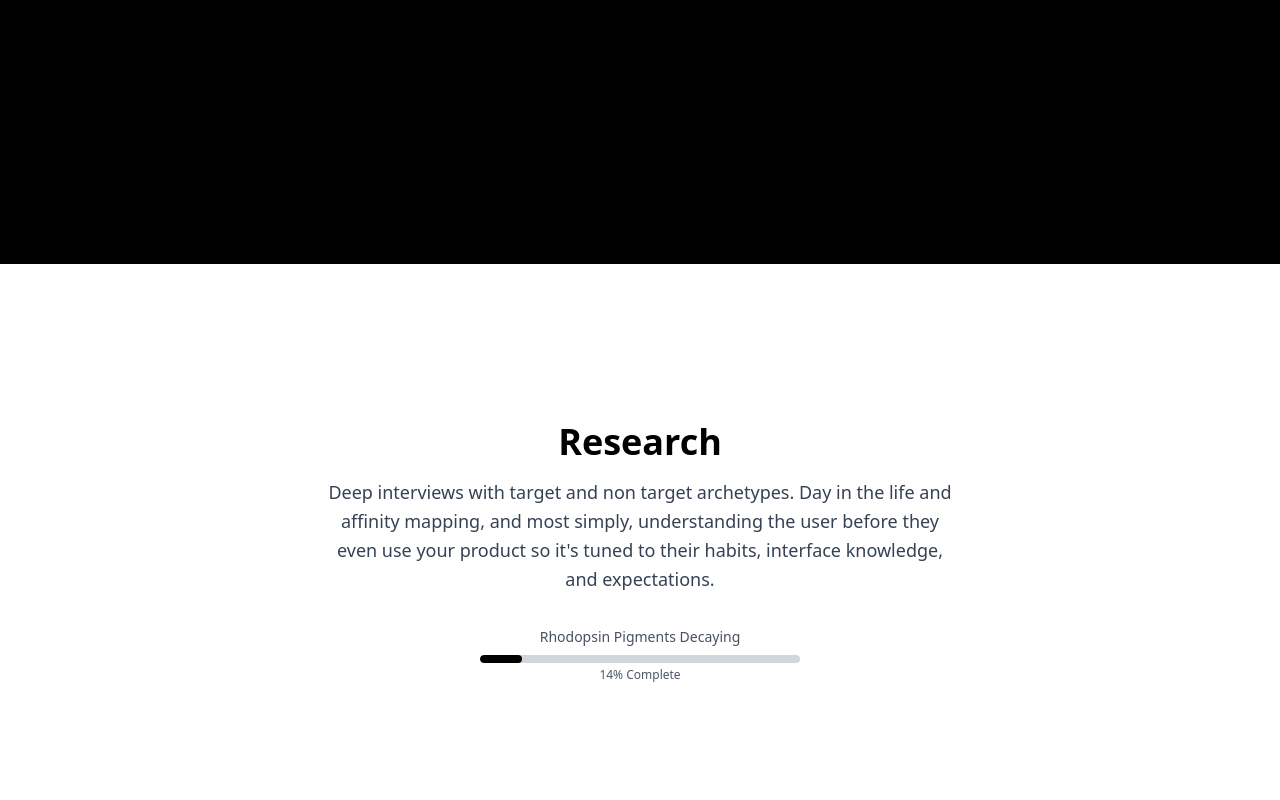
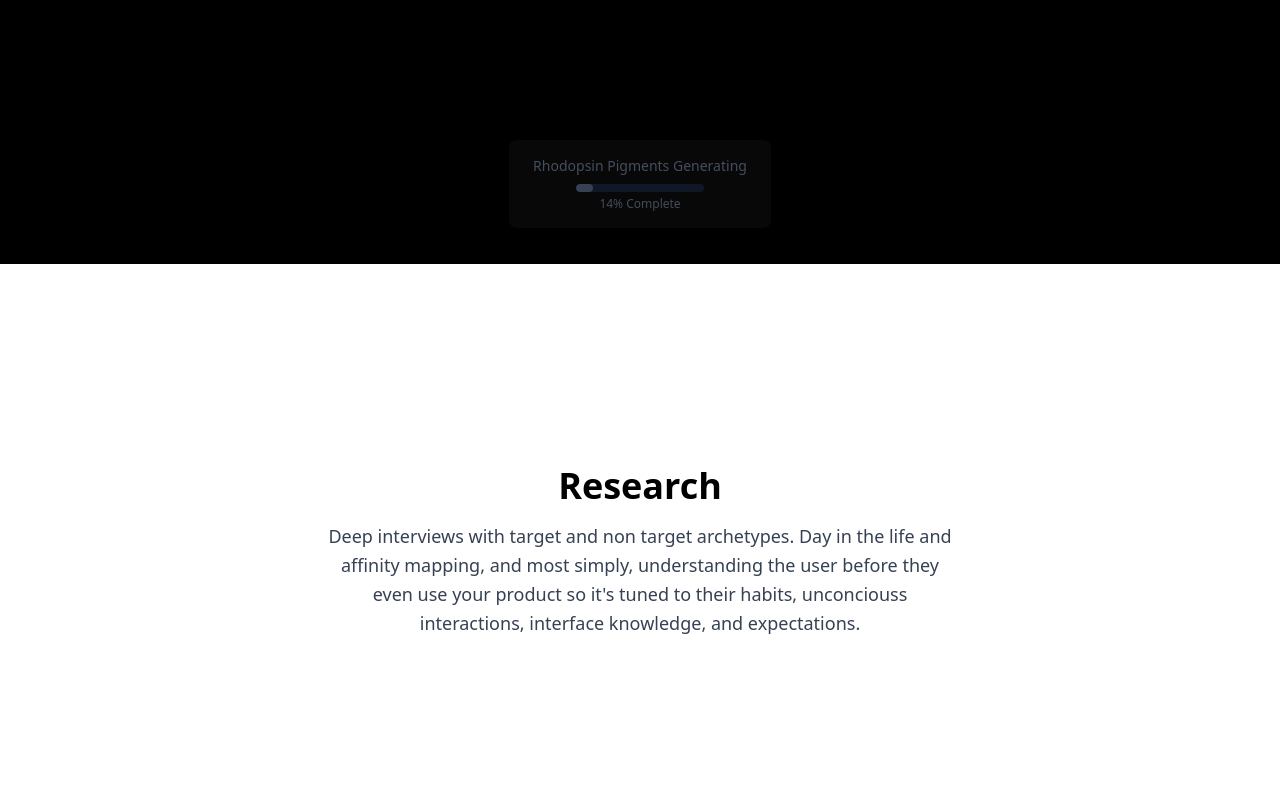
Before and after one commit to Zazawowow/Syntropy-Institute, a React (Vite) app: page / in a window 1280 px wide. Shown: the part 1240-2040 px from the top of the page. Built offline with nearby package versions, Linux system fonts and the light colour scheme.

Commit message:
feat: implement rhodopsin modal for user feedback and enhance progress bar functionality with improved layout and interaction

```diff
--- a/src/App.tsx
+++ b/src/App.tsx
@@ -59,6 +59,8 @@ function App() {
   const [rhodopsinProgress, setRhodopsinProgress] = useState(0);
   const [footnoteVisible, setFootnoteVisible] = useState(false);
   const [footnoteTextChanged, setFootnoteTextChanged] = useState(false);
+  const [rhodopsinModalOpen, setRhodopsinModalOpen] = useState(false);
+  const [dismissedLoaders, setDismissedLoaders] = useState<string[]>([]);
 
   const slides = [
     { type: 'image', src: '/screen-1.png', alt: 'Proux application screenshot 1' },
@@ -114,6 +116,15 @@ function App() {
   const shouldInvertNav = () => {
     const blackSections = ['hey', 'testing', 'predict-efficacy']; // These are the black sections (even indexed sections from navItems.slice(1))
     return blackSections.includes(currentSection);
+  };
+
+  // Handle rhodopsin modal dismissal
+  const handleRhodopsinModalClose = () => {
+    setRhodopsinModalOpen(false);
+    // Add current section to dismissed loaders list
+    if (currentSection && !dismissedLoaders.includes(currentSection)) {
+      setDismissedLoaders(prev => [...prev, currentSection]);
+    }
   };
 
   useEffect(() => {
@@ -215,10 +226,10 @@ function App() {
         setFootnoteVisible(true);
       }, 2000);
 
-      // Change text after 4 seconds total (2s + 2s)
+      // Change text after 6 seconds total (2s + 4s)
       const changeTimer = setTimeout(() => {
         setFootnoteTextChanged(true);
-      }, 4000);
+      }, 6000);
 
       return () => {
         clearTimeout(showTimer);
@@ -400,7 +411,7 @@ function App() {
                  <div>
                    <h3 className={`text-lg font-bold mb-2 ${
                      shouldInvertNav() ? 'text-white' : 'text-black'
-                   }`}>Light & Dark</h3>
+                   }`}>Light to Dark Transitions</h3>
                    <p className={`text-sm leading-relaxed ${
                      shouldInvertNav() ? 'text-gray-300' : 'text-gray-700'
                    }`}>
@@ -440,6 +451,71 @@ function App() {
                    }`}
                  >
                    Nah I like them
+                 </button>
+               </div>
+            </motion.div>
+          </motion.div>
+        )}
+      </AnimatePresence>
+
+      {/* --- Rhodopsin Modal --- */}
+      <AnimatePresence>
+        {rhodopsinModalOpen && (
+          <motion.div
+            className="fixed inset-0 bg-black/50 backdrop-blur-sm z-50 flex items-center justify-center p-4"
+            initial={{ opacity: 0 }}
+            animate={{ opacity: 1 }}
+            exit={{ opacity: 0 }}
+            onClick={handleRhodopsinModalClose}
+          >
+            <motion.div
+              className={`rounded-lg p-6 max-w-md w-full mx-4 relative ${
+                shouldInvertNav() ? 'bg-secondary-black text-white' : 'bg-white text-black'
+              }`}
+              initial={{ scale: 0.8, opacity: 0, y: 50 }}
+              animate={{ scale: 1, opacity: 1, y: 0 }}
+              exit={{ scale: 0.8, opacity: 0, y: 50 }}
+              transition={{ type: "spring", stiffness: 300, damping: 25 }}
+              onClick={(e) => e.stopPropagation()}
+            >
+              <button
+                onClick={handleRhodopsinModalClose}
+                className={`absolute top-4 right-4 text-xl transition-colors ${
+                  shouldInvertNav() ? 'text-gray-400 hover:text-gray-200' : 'text-gray-500 hover:text-gray-700'
+                }`}
+              >
+                ×
+              </button>
+
+              <h2 className={`text-2xl font-bold mb-6 ${
+                shouldInvertNav() ? 'text-white' : 'text-black'
+              }`}>Rhodopsin Effects</h2>
+
+                            <div className="space-y-4 mb-6">
+                <div>
+                  <h3 className={`text-lg font-bold mb-2 ${
+                    shouldInvertNav() ? 'text-white' : 'text-black'
+                  }`}>
+                    {currentSection === 'research' ? 'Dark to Light Transitions' : 'Light to Dark Transitions'}
+                  </h3>
+                  <p className={`text-sm leading-relaxed ${
+                    shouldInvertNav() ? 'text-gray-300' : 'text-gray-700'
+                  }`}>
+                    You're causing the user to {currentSection === 'research' ? 'decay' : 'generate'} rhodopsin pigments in their eyes and it takes time to adjust
+                  </p>
+                </div>
+              </div>
+
+              <div className="flex justify-center">
+                <button
+                  onClick={handleRhodopsinModalClose}
+                  className={`px-4 py-2 rounded-lg font-medium transition-colors ${
+                    shouldInvertNav()
+                      ? 'bg-white text-black hover:bg-gray-200'
+                      : 'bg-black text-white hover:bg-gray-800'
+                  }`}
+                >
+                  Got it
                 </button>
               </div>
             </motion.div>
@@ -662,6 +738,9 @@ function App() {
           const bgColor = isEven ? 'bg-black' : 'bg-white';
           const textColor = isEven ? 'text-white' : 'text-black';
           const subTextColor = isEven ? 'text-gray-300' : 'text-gray-700';
+          const loaderTextColor = isEven ? 'text-gray-500' : 'text-gray-400';
+          const loaderBgColor = isEven ? 'bg-gray-800' : 'bg-gray-200';
+          const loaderFillColor = isEven ? 'bg-gray-600' : 'bg-gray-500';
 
           // Determine rhodopsin message
           const getRhodopsinMessage = () => {
@@ -673,8 +752,9 @@ function App() {
           const rhodopsinMessage = getRhodopsinMessage();
 
           return (
-            <section key={targetId} id={targetId} className={`snap-section flex items-center justify-center snap-start ${bgColor}`}>
-              <div className={`text-center max-w-2xl px-4 -translate-y-8 sm:-translate-y-16 ${textColor}`}>
+            <section key={targetId} id={targetId} className={`snap-section flex flex-col snap-start ${bgColor}`}>
+              <div className={`flex-1 flex items-center justify-center min-h-0`}>
+                <div className={`text-center max-w-2xl px-4 ${textColor}`}>
                 <h2 className="text-3xl sm:text-4xl font-bold">
                   {item === 'Hey' ? 'Does UX matter in Bitcoin and Nostr?' : item}
                 </h2>
@@ -685,7 +765,7 @@ function App() {
                 )}
                 {item === 'Research' && (
                   <p className={`mt-4 text-base sm:text-lg leading-relaxed ${subTextColor}`}>
-                    Deep interviews with target and non target archetypes. Day in the life and affinity mapping, and most simply, understanding the user before they even use your product so it's tuned to their habits, interface knowledge, and expectations.
+                    Deep interviews with target and non target archetypes. Day in the life and affinity mapping, and most simply, understanding the user before they even use your product so it's tuned to their habits, unconciouss interactions, interface knowledge, and expectations.
                   </p>
                 )}
                 {item === 'Testing' && (
@@ -703,17 +783,29 @@ function App() {
                     Use Baysian like theory to estimate the efficacy of user interface changes, new features, and more, with a better accuracy between concept to real world results. Start a database of insights and provenance of decision making that can work based on value to you and your users.
                   </p>
                 )}
+                </div>
+              </div>
 
-                {/* Rhodopsin Progress Bar */}
-                {rhodopsinMessage && rhodopsinProgress >= 0 && (
-                  <motion.div
-                    className="mt-8 flex flex-col items-center"
+              {/* Rhodopsin Progress Bar Container - Bottom of Section */}
+              {rhodopsinMessage && (
+                <div className="pb-8 flex justify-center">
+                  <div className="h-24 flex items-center">
+                    {!dismissedLoaders.includes(targetId) ? (
+                      rhodopsinProgress >= 0 ? (
+                        <motion.button
+                          onClick={() => setRhodopsinModalOpen(true)}
+                          className={`px-6 py-4 rounded-lg backdrop-blur-sm transition-all duration-300 hover:scale-105 cursor-pointer ${
+                            isEven ? 'bg-white/3 hover:bg-white/5' : 'bg-black/3 hover:bg-black/5'
+                          }`}
                           initial={{ opacity: 1 }}
                           animate={{ opacity: rhodopsinProgress === -1 ? 0 : 1 }}
                           transition={{ duration: 0.5 }}
                         >
+                          <div className="flex flex-col items-center">
                             <motion.div
-                      className={`text-sm mb-2 ${subTextColor}`}
+                              className={`text-sm mb-2 ${
+                                isEven ? 'text-gray-600' : 'text-gray-300'
+                              }`}
                               animate={{
                                 opacity: [1, 0.6, 1]
                               }}
@@ -725,12 +817,12 @@ function App() {
                             >
                               {rhodopsinMessage}
                             </motion.div>
-                    <div className={`w-1/2 h-2 rounded-full overflow-hidden ${
-                      isEven ? 'bg-gray-700' : 'bg-gray-300'
+                            <div className={`w-32 h-2 rounded-full overflow-hidden ${
+                              isEven ? 'bg-gray-900' : 'bg-gray-100'
                             }`}>
                               <motion.div
                                 className={`h-full rounded-full ${
-                          isEven ? 'bg-white' : 'bg-black'
+                                  isEven ? 'bg-gray-700' : 'bg-gray-300'
                                 }`}
                                 initial={{ width: '0%' }}
                                 animate={{ width: `${Math.max(0, rhodopsinProgress)}%` }}
@@ -738,7 +830,9 @@ function App() {
                               />
                             </div>
                             <motion.div
-                      className={`text-xs mt-1 ${subTextColor}`}
+                              className={`text-xs mt-1 ${
+                                isEven ? 'text-gray-600' : 'text-gray-300'
+                              }`}
                               animate={{
                                 opacity: [1, 0.7, 1]
                               }}
@@ -750,28 +844,34 @@ function App() {
                             >
                               {Math.round(Math.max(0, rhodopsinProgress))}% Complete
                             </motion.div>
-                  </motion.div>
-                )}
-
-                {/* "What?" link after progress bar disappears */}
-                {rhodopsinMessage && rhodopsinProgress === -1 && (
-                  <motion.div
-                    className="mt-8 flex justify-center"
+                          </div>
+                        </motion.button>
+                      ) : (
+                                  <motion.button
+            onClick={() => setRhodopsinModalOpen(true)}
+            className={`px-6 py-4 rounded-lg backdrop-blur-sm transition-all duration-300 hover:scale-105 cursor-pointer ${
+              isEven ? 'bg-white/5 hover:bg-white/8' : 'bg-black/5 hover:bg-black/8'
+            }`}
             initial={{ opacity: 0, y: 10 }}
             animate={{ opacity: 1, y: 0 }}
             transition={{ duration: 0.5, delay: 0.5 }}
           >
-                    <button
-                      onClick={() => setModalOpen(true)}
-                      className={`text-sm underline transition-colors hover:opacity-70 ${
-                        isEven ? 'text-gray-300' : 'text-gray-600'
-                      }`}
-                    >
+            <div className="flex flex-col items-center">
+              <span className={`text-sm underline transition-colors hover:opacity-70 ${
+                isEven ? 'text-gray-400' : 'text-gray-500'
+              }`}>
                 What?
-                    </button>
-                  </motion.div>
+              </span>
+            </div>
+          </motion.button>
+                      )
+                    ) : (
+                      // Empty space to maintain layout when dismissed
+                      <div className="h-full w-full"></div>
                     )}
                   </div>
+                </div>
+              )}
             </section>
           );
         })}
```
Lines whose indentation alone changed are shown as unchanged.
